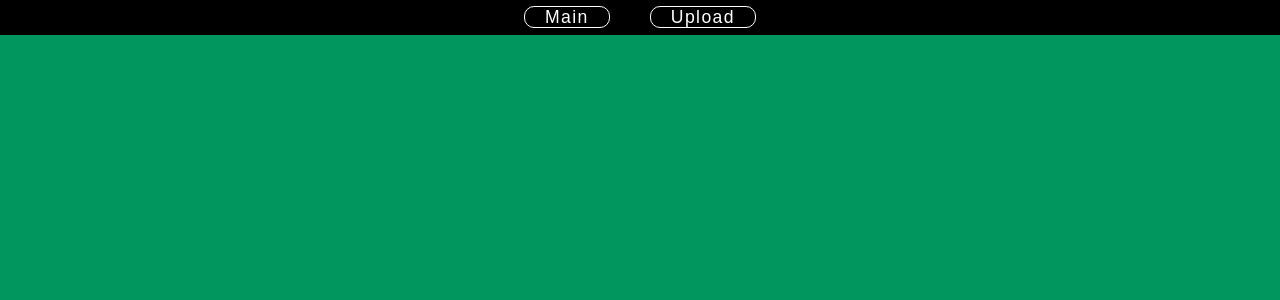
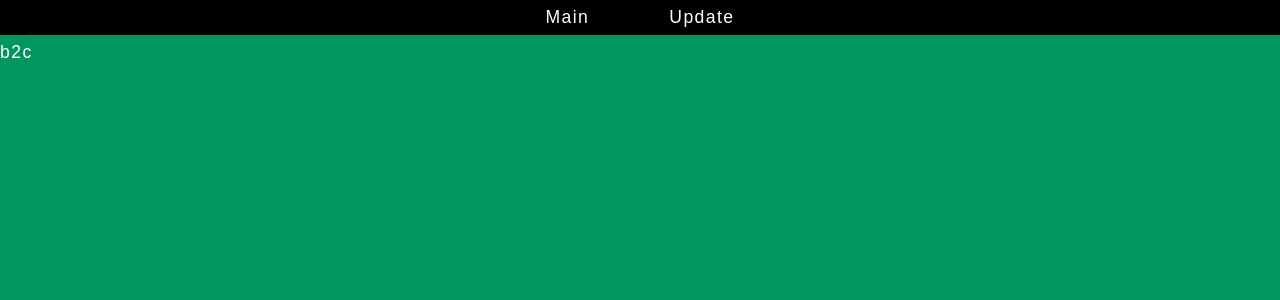
Before and after one commit to KubaTuta/workbooster-2.0, a React (Create React App) app: page / in a window 1280 px wide. Before the commit this address had no page. Shown: the top 300 px of the page. Built offline with nearby package versions, Linux system fonts and the light colour scheme; a web font is replaced by a local one.

Commit message:
connecting first components

```diff
--- a/src/App.js
+++ b/src/App.js
@@ -1,18 +1,27 @@
+import B2C from "./features/B2C";
+import Update from "./features/Update";
 import { Bar, LinkDiv, StyledNavLink } from "./styles";
-import { Routes } from "react-router-dom";
+import { Route, Routes } from "react-router-dom";
 
 function App() {
+
+
   return (
     <>
       <Bar>
         <LinkDiv>
-          <StyledNavLink>Main</StyledNavLink>
+          <StyledNavLink to="/main">
+            Main
+          </StyledNavLink>
         </LinkDiv>
         <LinkDiv>
-          <StyledNavLink>Upload</StyledNavLink>
+          <StyledNavLink to="update">Update</StyledNavLink>
         </LinkDiv>
       </Bar>
-      <Routes></Routes>
+      <Routes>
+        <Route path="*" element={<B2C />}></Route>
+        <Route path="/update" element={<Update />}></Route>
+      </Routes>
     </>
   );
 }
```
